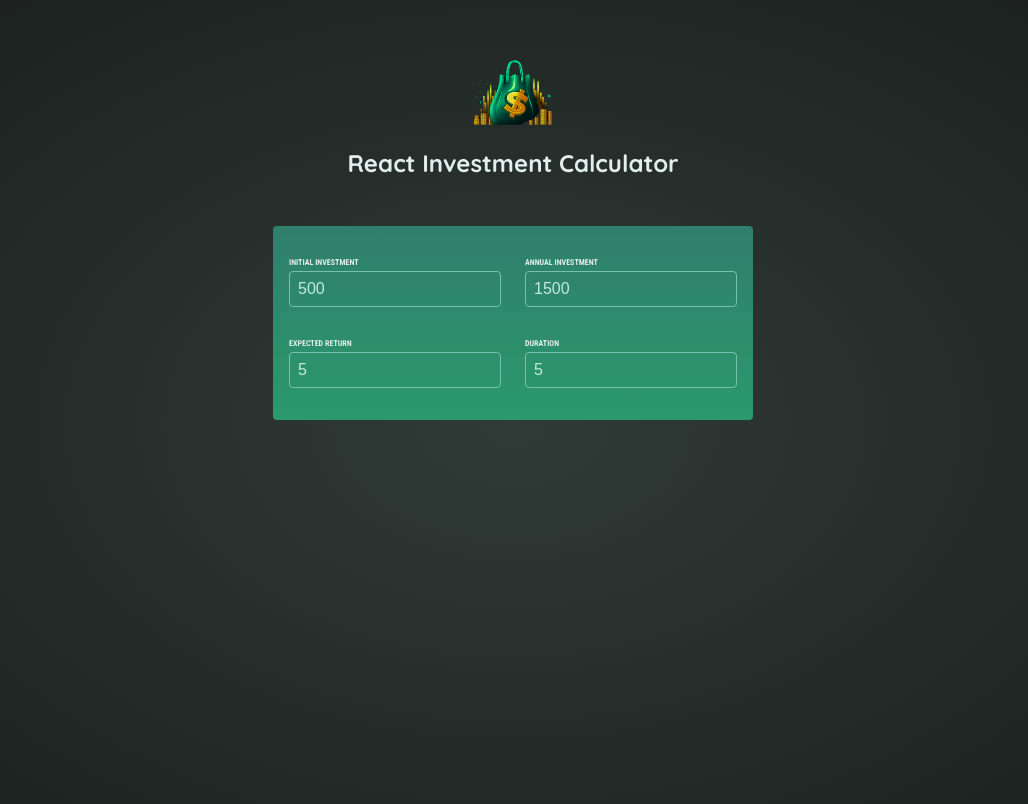
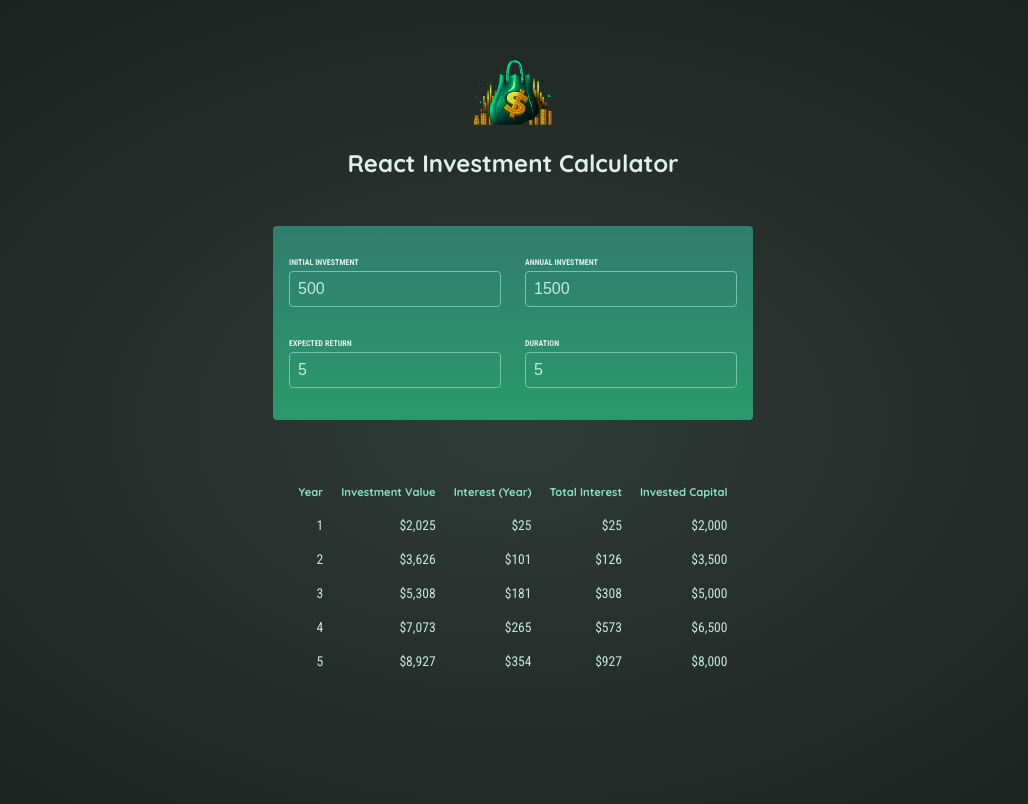
Before and after one commit to rdpfeifle/investment-calculator, a React (Vite) app: page / in a window 1280 px wide. Shown: the top 804 px of the page, without its empty margins (127-1155 px from the left). Built offline with nearby package versions, Linux system fonts and the light colour scheme.

Commit message:
Complete ResultsTable.jsx component with the right formatting

```diff
--- a/src/components/ResultsTable.jsx
+++ b/src/components/ResultsTable.jsx
@@ -1,3 +1,42 @@
-export function ResultsTable() {
-  return <div></div>;
+import { calculateInvestmentResults, formatter } from "../util/investment";
+
+export function ResultsTable({ userInput }) {
+  const results = calculateInvestmentResults(userInput);
+
+  const initialInvestment =
+    results[0].valueEndOfYear -
+    results[0].interest -
+    results[0].annualInvestment;
+
+  return (
+    <table id="result">
+      <thead>
+        <tr>
+          <th scope="col">Year</th>
+          <th scope="col">Investment Value</th>
+          <th scope="col">Interest (Year)</th>
+          <th scope="col">Total Interest</th>
+          <th scope="col">Invested Capital</th>
+        </tr>
+      </thead>
+      <tbody>
+        {results.map(({ year, valueEndOfYear, interest, annualInvestment }) => {
+          const totalInterest =
+            valueEndOfYear - annualInvestment * year - initialInvestment;
+
+          const totalAmountInvested = valueEndOfYear - totalInterest;
+
+          return (
+            <tr key={year}>
+              <td>{year}</td>
+              <td>{formatter.format(valueEndOfYear)}</td>
+              <td>{formatter.format(interest)}</td>
+              <td>{formatter.format(totalInterest)}</td>
+              <td>{formatter.format(totalAmountInvested)}</td>
+            </tr>
+          );
+        })}
+      </tbody>
+    </table>
+  );
 }
```
